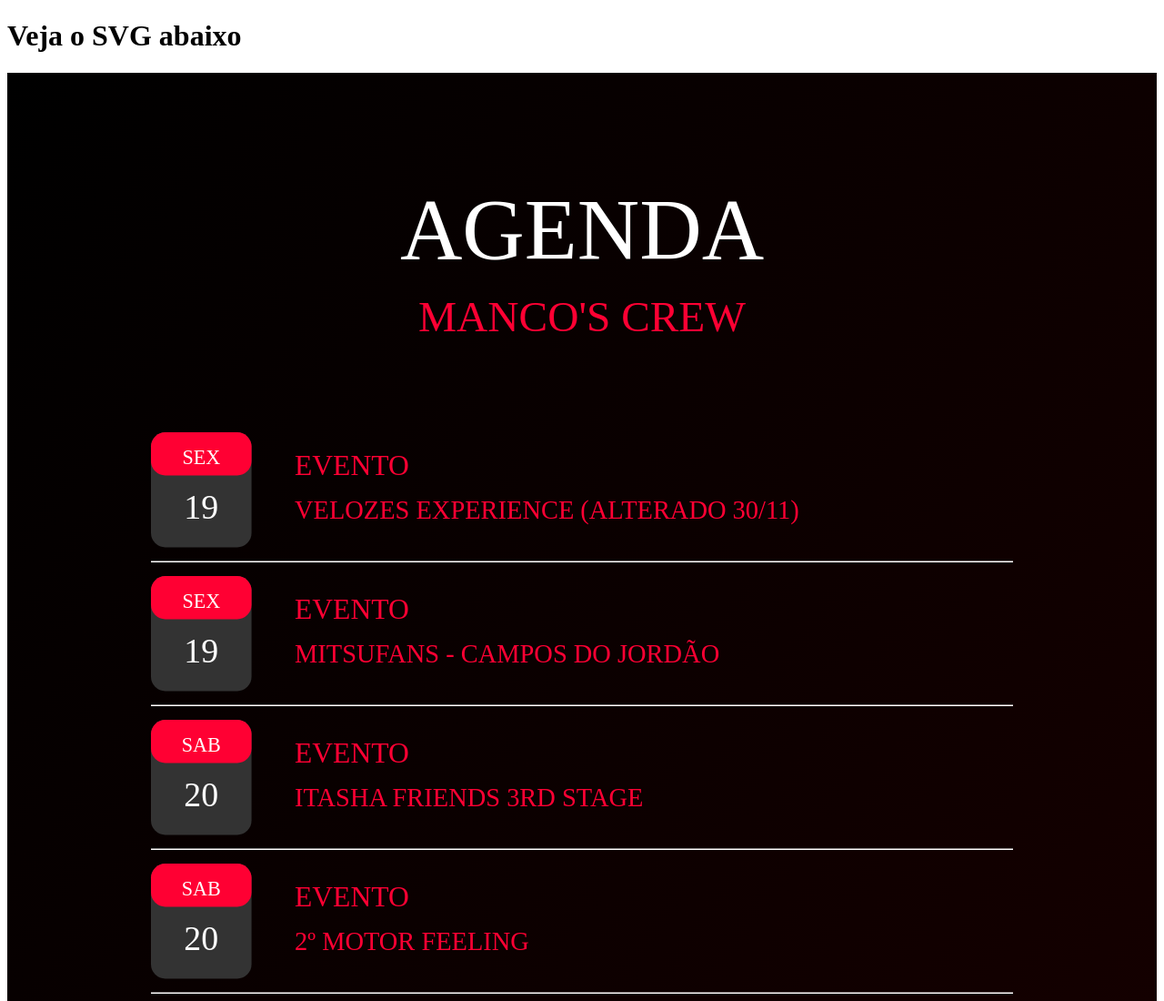
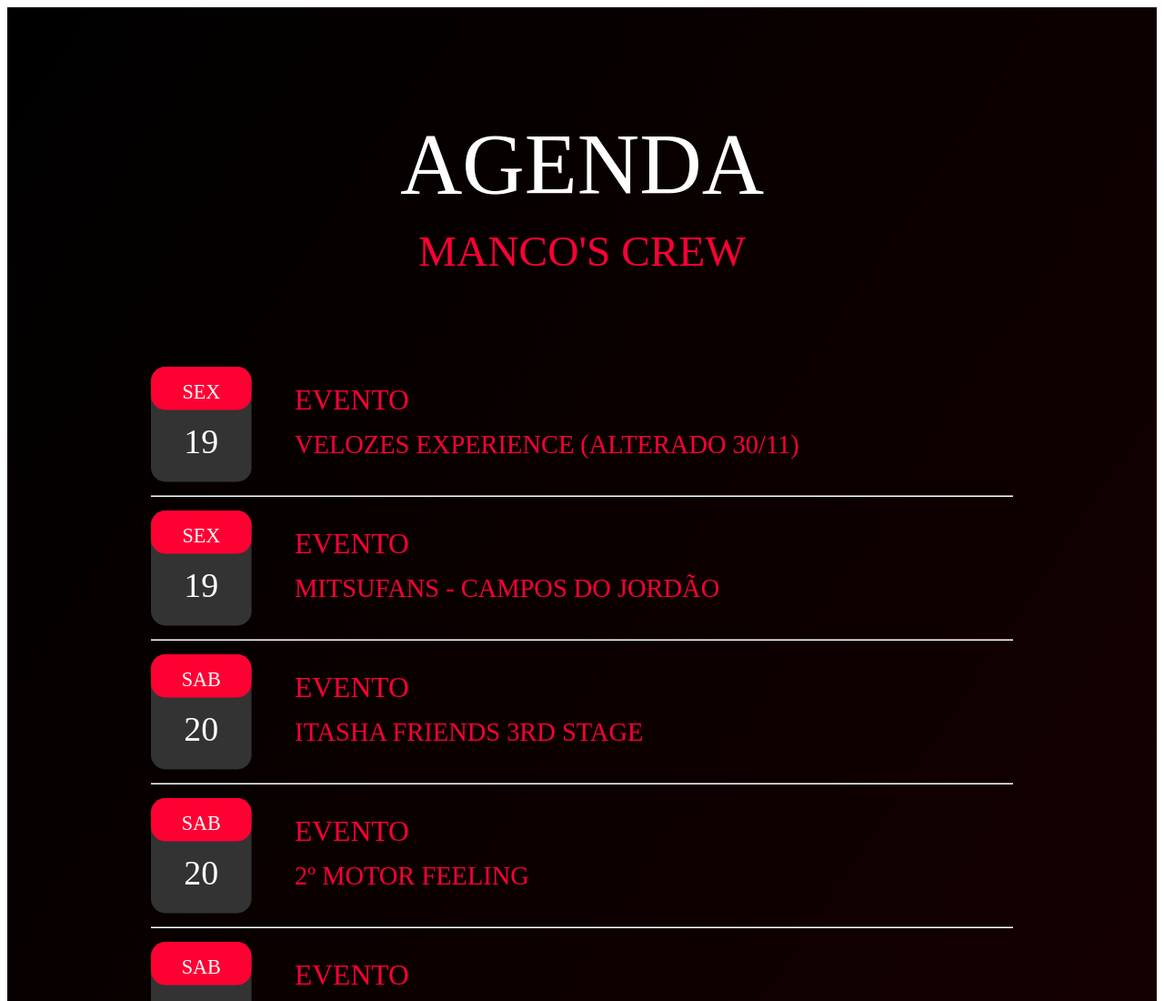
Before and after one commit to ErikFRC/Projeto, a plain HTML site: page index.html in a window 1280 px wide. Shown: the top 1100 px of the page at 91% size. Drawn offline with Linux system fonts and the light colour scheme.

Commit message:
Update index.html

```diff
--- a/index.html
+++ b/index.html
@@ -6,7 +6,6 @@
     <title>Exibindo SVG</title>
 </head>
 <body>
-    <h1>Veja o SVG abaixo</h1>
     <img src="agenda-mancos-moderna-v2.svg" alt="Meu SVG">
 </body>
 </html>
```
